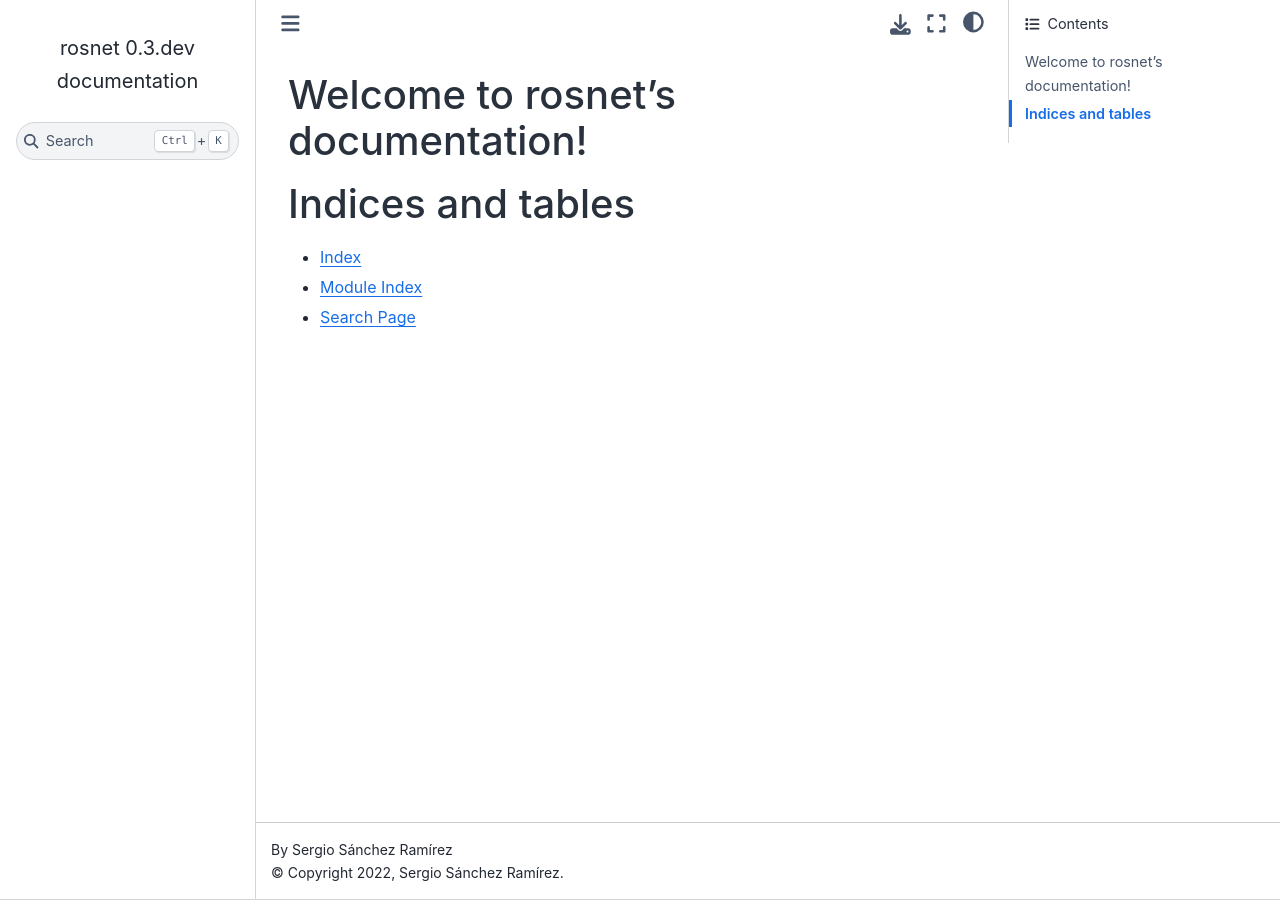
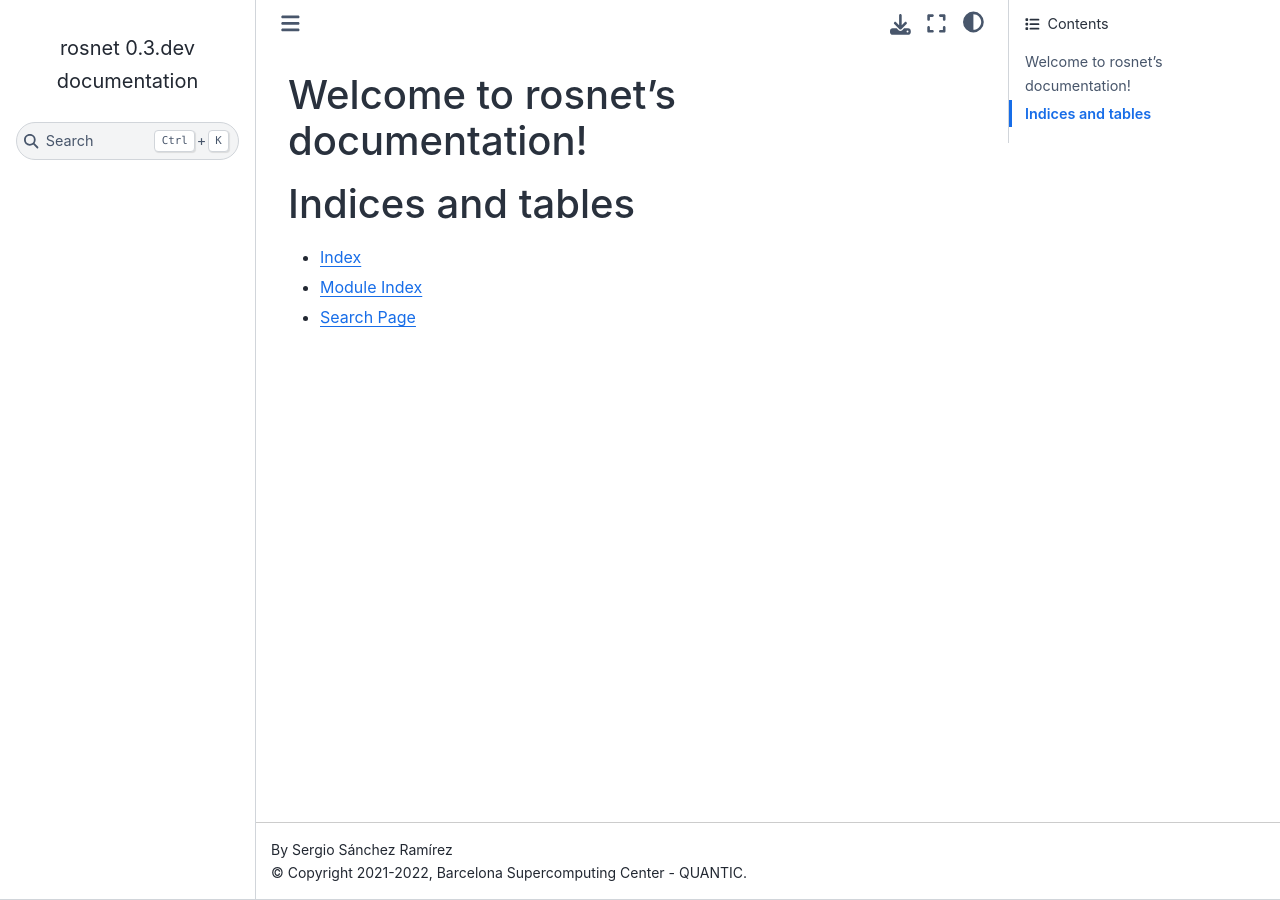
Before and after one commit to bsc-quantic/rosnet, a Sphinx documentation site: the page built from docs/index.rst, in a window 1280 px wide. Built offline with Sphinx 7.4.7 and the Sphinx Book theme 1.1.4, drawn with Linux system fonts in a browser that asks for light colours.

Commit message:
Update Copyright notice in docs

```diff
--- a/docs/conf.py
+++ b/docs/conf.py
@@ -18,7 +18,7 @@
 # -- Project information -----------------------------------------------------
 
 project = "rosnet"
-copyright = "2022, Sergio Sánchez Ramírez"
+copyright = "2021-2022, Barcelona Supercomputing Center - QUANTIC"
 author = "Sergio Sánchez Ramírez"
 
 # The full version, including alpha/beta/rc tags
```
